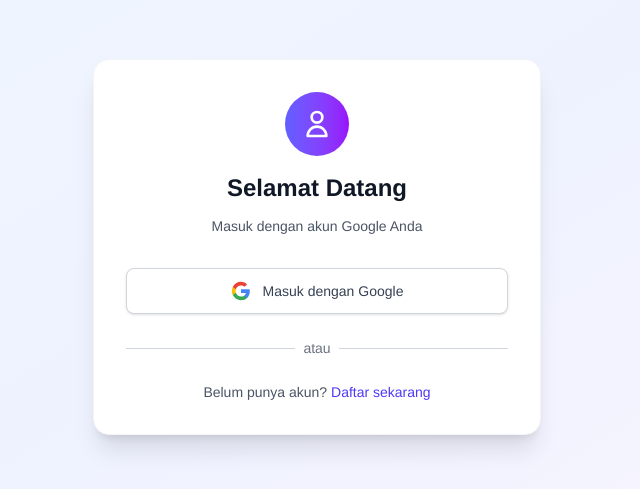
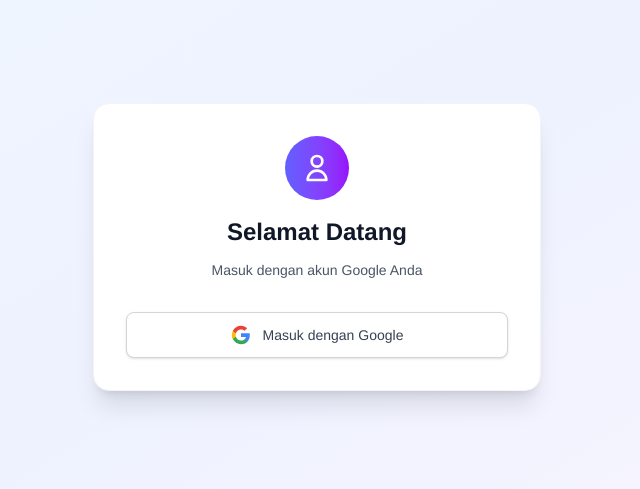
Before and after one commit to citraa28/pengelolaan-keuangan, a Vue app: page /login in a window 1280 px wide. Shown: the part 153-642 px from the top of the page, without its empty margins (323-963 px from the left). Built offline with nearby package versions, Linux system fonts and the light colour scheme; no server answers; what chartjs-plugin-datalabels would draw is missing.

Commit message:
[Update] remove wording "daftar sekarang"

```diff
--- a/src/pages/LoginPage.vue
+++ b/src/pages/LoginPage.vue
@@ -43,26 +43,6 @@
               Masuk dengan Google
             </span>
           </button>
-
-          <!-- Divider -->
-          <div class="relative">
-            <div class="absolute inset-0 flex items-center">
-              <div class="w-full border-t border-gray-300"></div>
-            </div>
-            <div class="relative flex justify-center text-sm">
-              <span class="px-2 bg-white text-gray-500">atau</span>
-            </div>
-          </div>
-
-          <!-- Alternative Options -->
-          <div class="text-center">
-            <p class="text-sm text-gray-600">
-              Belum punya akun?
-              <a href="#" class="font-medium text-indigo-600 hover:text-indigo-500 transition-colors duration-200">
-                Daftar sekarang
-              </a>
-            </p>
-          </div>
         </div>
 
         <!-- Error Message -->
```
